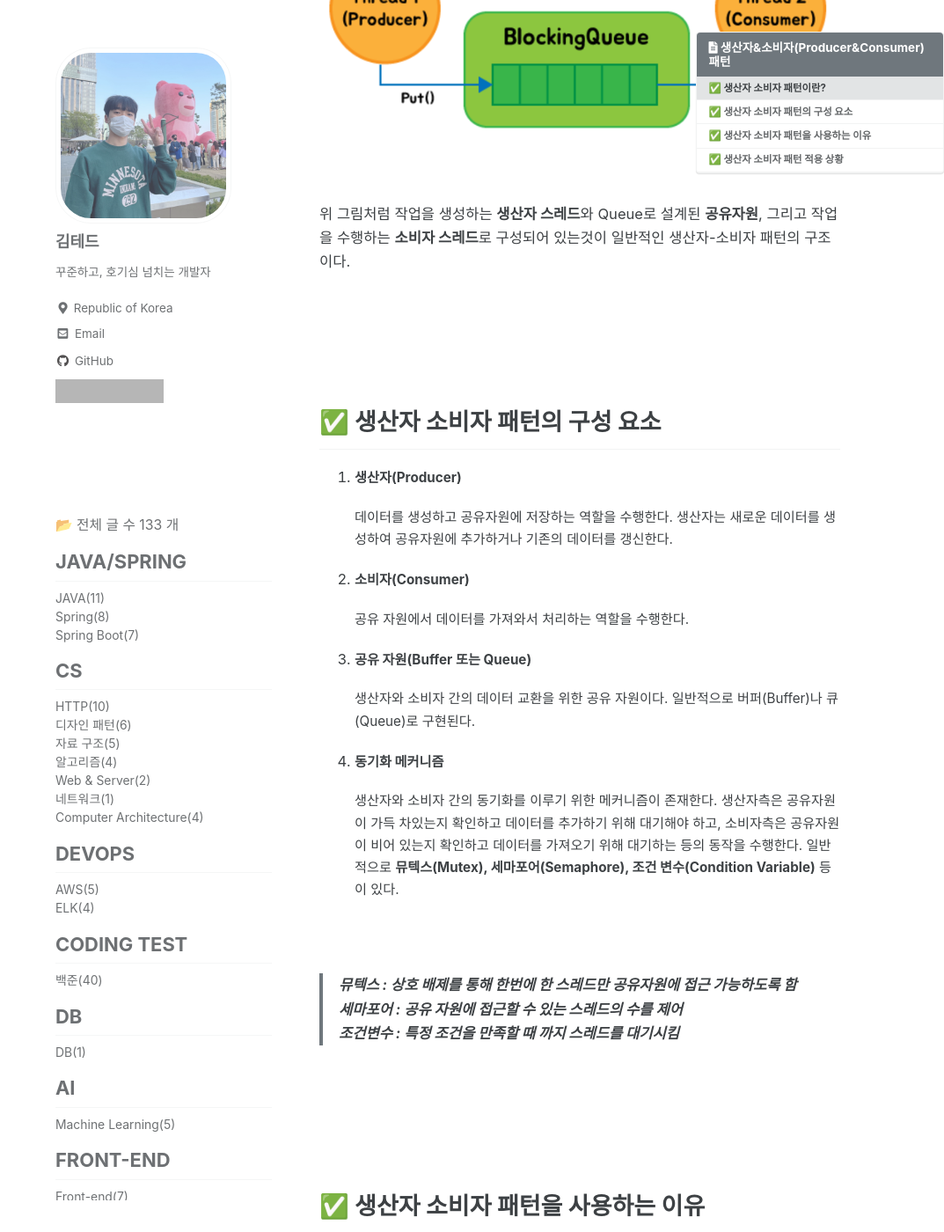
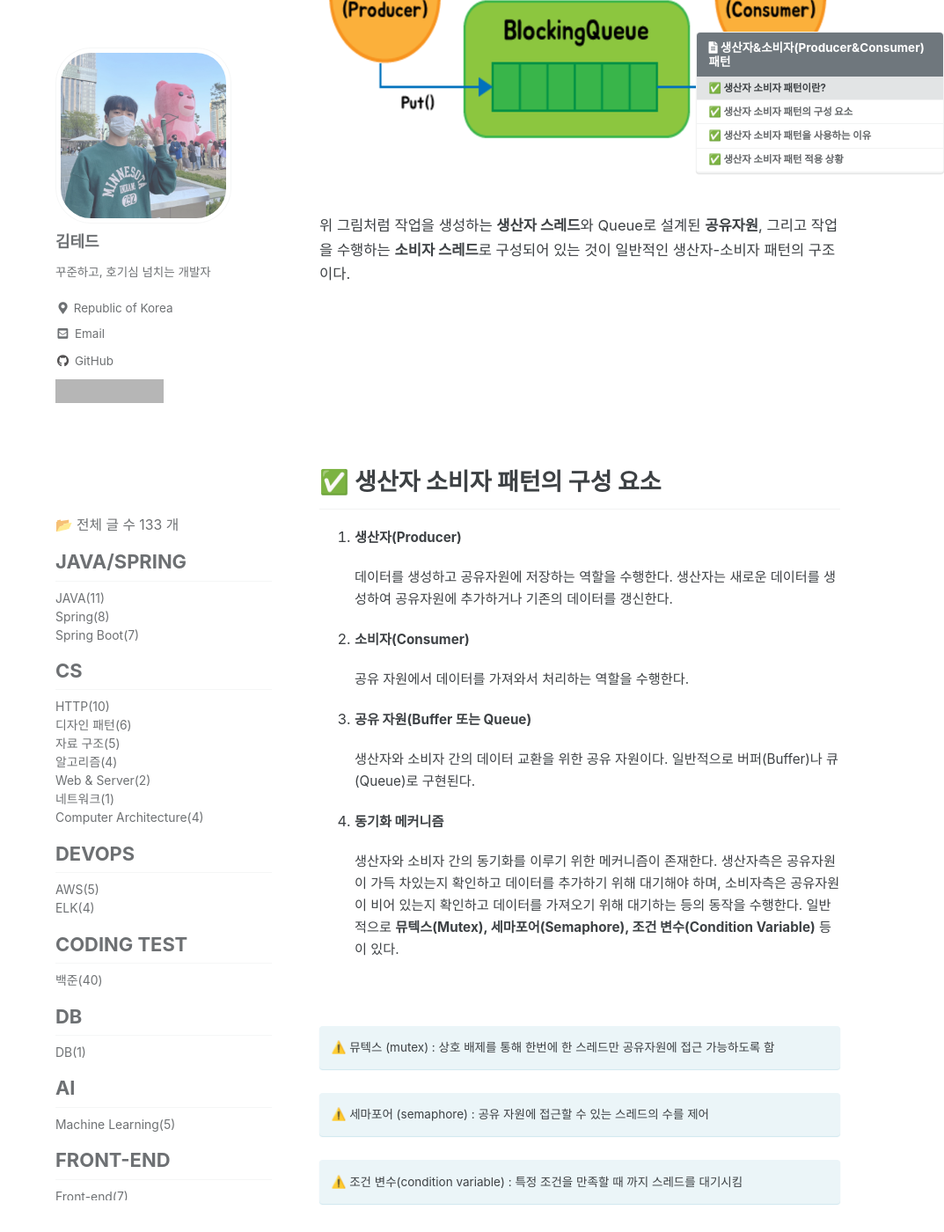
Before and after one commit to idkim97/idkim97.github.io, a Jekyll site: the page built from _posts/2023-11-10-생산자&소비자(Producer&Consumer) 패턴.md, in a window 1280 px wide and 1400 px high, scrolled down 791 px. Shown: the whole window at 88% size, without its empty margins (207-1280 px from the left). Built offline with Jekyll 4.4.1, drawn with Linux system fonts in a browser that asks for light colours; cached includes are drawn as plain includes; some web fonts are replaced; comment, search, counter and statistics services are not loaded; some of the changed text lies outside the part shown; grey boxes are pictures that could not be loaded.

Commit message:
Update 2023-11-10-생산자&소비자(Producer&Consumer) 패턴.md

````diff
--- a/_posts/2023-11-10-생산자&소비자(Producer&Consumer) 패턴.md
+++ b/_posts/2023-11-10-생산자&소비자(Producer&Consumer) 패턴.md
@@ -13,25 +14,27 @@ tags:
 - Design Pattern
 - 생산자&소비자(Producer&Consumer) 패턴
 ---
-<br><br><br>
+
+<br><br>
+
 
 ## ✅ 생산자 소비자 패턴이란?
 
 생산자-소비자 패턴은 **멀티스레드 환경에서 여러 스레드가 공유 자원에 접근할 때 발생하는 동기화 문제를 해결하기 위한** 디자인 패턴이다.
 
-생산자-소비자 패턴은 멀티스레드 환경에서 **생산자(Producer) 스레드가 데이터를 생성하고, 소비자(Consumer) 스레드가 해당 데이터를 소비**하도록 구성되고, 효율적으로 자원을 관리할 수 있도록 한다.
+생산자-소비자 패턴은 멀티스레드 환경에서 **생산자(Producer) 스레드가 데이터를 생성하고, 소비자(Consumer) 스레드가 해당 데이터를 소비**하도록 구성되며, 효율적으로 자원을 관리할 수 있도록 한다.
 
 <br>
 
 <p align="center">
-<img src="https://github.com/idkim97/idkim97.github.io/blob/master/img/producerconsumer.png?raw=true">
+<img src="https://github.com/idkim97/idkim97.github.io/blob/master/img/producerconsumer.png?raw=true" style="width:700px; height:267px" alt="생산자 소비자 패턴 쓰레드 구조" >
 </p>
 
 <br>
 
-위 그림처럼 작업을 생성하는 **생산자 스레드**와 Queue로 설계된 **공유자원**, 그리고 작업을 수행하는 **소비자 스레드**로 구성되어 있는것이 일반적인 생산자-소비자 패턴의 구조이다.
+위 그림처럼 작업을 생성하는 **생산자 스레드**와 Queue로 설계된 **공유자원**, 그리고 작업을 수행하는 **소비자 스레드**로 구성되어 있는 것이 일반적인 생산자-소비자 패턴의 구조이다.
 
-<br><br><br><br>
+<br><br><br><br><br><br>
 
 ## ✅ 생산자 소비자 패턴의 구성 요소
 
@@ -51,15 +54,23 @@ tags:
 
 4. **동기화 메커니즘**
 
-	생산자와 소비자 간의 동기화를 이루기 위한 메커니즘이 존재한다. 생산자측은 공유자원이 가득 차있는지 확인하고 데이터를 추가하기 위해 대기해야 하고, 소비자측은 공유자원이 비어 있는지 확인하고 데이터를 가져오기 위해 대기하는 등의 동작을 수행한다. 일반적으로 **뮤텍스(Mutex), 세마포어(Semaphore), 조건 변수(Condition Variable)** 등이 있다.
+	생산자와 소비자 간의 동기화를 이루기 위한 메커니즘이 존재한다. 생산자측은 공유자원이 가득 차있는지 확인하고 데이터를 추가하기 위해 대기해야 하며, 소비자측은 공유자원이 비어 있는지 확인하고 데이터를 가져오기 위해 대기하는 등의 동작을 수행한다. 일반적으로 **뮤텍스(Mutex), 세마포어(Semaphore), 조건 변수(Condition Variable)** 등이 있다.
 
 <br>
 
-> **뮤텍스 : 상호 배제를 통해 한번에 한 스레드만 공유자원에 접근 가능하도록 함**
-> **세마포어 : 공유 자원에 접근할 수 있는 스레드의 수를 제어**
-> **조건변수 : 특정 조건을 만족할 때 까지 스레드를 대기시킴**
+<p class="notice--info">
+⚠️ 뮤텍스 (mutex) : 상호 배제를 통해 한번에 한 스레드만 공유자원에 접근 가능하도록 함
+</p>
 
-<br><br><br><br>
+<p class="notice--info">
+⚠️ 세마포어 (semaphore) : 공유 자원에 접근할 수 있는 스레드의 수를 제어
+</p>
+
+<p class="notice--info">
+⚠️ 조건 변수(condition variable) : 특정 조건을 만족할 때 까지 스레드를 대기시킴
+</p>
+
+<br><br><br><br><br><br>
 
 
 ## ✅ 생산자 소비자 패턴을 사용하는 이유
@@ -81,12 +92,12 @@ tags:
 	버퍼, 큐의 크기나 생산자의 생산속도를 조절하여 시스템의 작업 속도를 조절할 수 있다. 이를 통해 안정성과 효율성을 최적화 할 수 있다.
 
 
-<br><br><br><br>
+<br><br><br><br><br><br>
 
 
 ## ✅ 생산자 소비자 패턴 적용 상황
 
-1. **스레드 풀 ( Thread Pool )**
+1) **스레드 풀 ( Thread Pool )**
 
 	생산자는 작업을 생성하고 버퍼,큐에 추가하며, 소비자는 버퍼에서 작업을 가져와 처리한다. 이를 통해 작업을 비동기적으로 처리하여 시스템의 처리량을 향상시킬 수 있다.
 
@@ -161,16 +172,19 @@ public class ThreadPoolProducerConsumer {
 }
 ```
 
+<br>
+
 위의 예제에서는 BlockingQueue를 사용하여 공유 버퍼를 구현했다. 그리고 Producer 클래스와 Consumer 클래스는 각각 Runnable을 구현하여 생산자 스레드와 소비자 스레드를 정의한다.
 
 생산자는 데이터를 생성하여 BlockingQueue에 추가하고, 소비자는 BlockingQueue에서 데이터를 가져와서 처리한다. 이 두가지 작업은 스레드 풀을 사용하여 병렬적으로 실행된다.
 
 마지막으로 main 메서드에서는 스레드 풀을 생성하고, 생산자 및 소비자 스레드를 스레드 풀에 제출한다. 모든 작업이 완료된 후에는 스레드 풀을 종료한다.
-<br><br>
+
+<br><br><br>
 
 
 
-2. **이벤트 기반 시스템 ( Event-Driven Systems )**
+2) **이벤트 기반 시스템 ( Event-Driven Systems )**
 
 	이벤트 발생 시 생산자는 해당 이벤트를 생성하고 큐에 추가하는 역할을 수행하며, 소비자는 큐에서 이벤트를 가져와 처리한다.
 
@@ -272,10 +286,10 @@ public class EventDrivenProducerConsumer {
 
 생산자가 생산한 데이터를 이벤트 객체로 담아서 큐에 넣고, 소비자는 이벤트를 큐에서 가져와서 처리한다.
 
-<br><br>
+<br><br><br>
 
 
-3. **생산자-소비자 문제 해결**
+3) **스레드간 동기화 문제 해결**
 
 	공유자원에 접근하는 여러 스레드간의 동기화 문제를 해결하기 위해 사용된다. 생산자는 버퍼에 데이터를 추가하고, 소비자는 버퍼에서 데이터를 가져와 처리함으로써 동기화된 데이터 접근을 보장한다.
 
````
Also changed, not shown: other parts of _posts/2023-11-10-생산자&소비자(Producer&Consumer) 패턴.md (+1 -0 lines).
